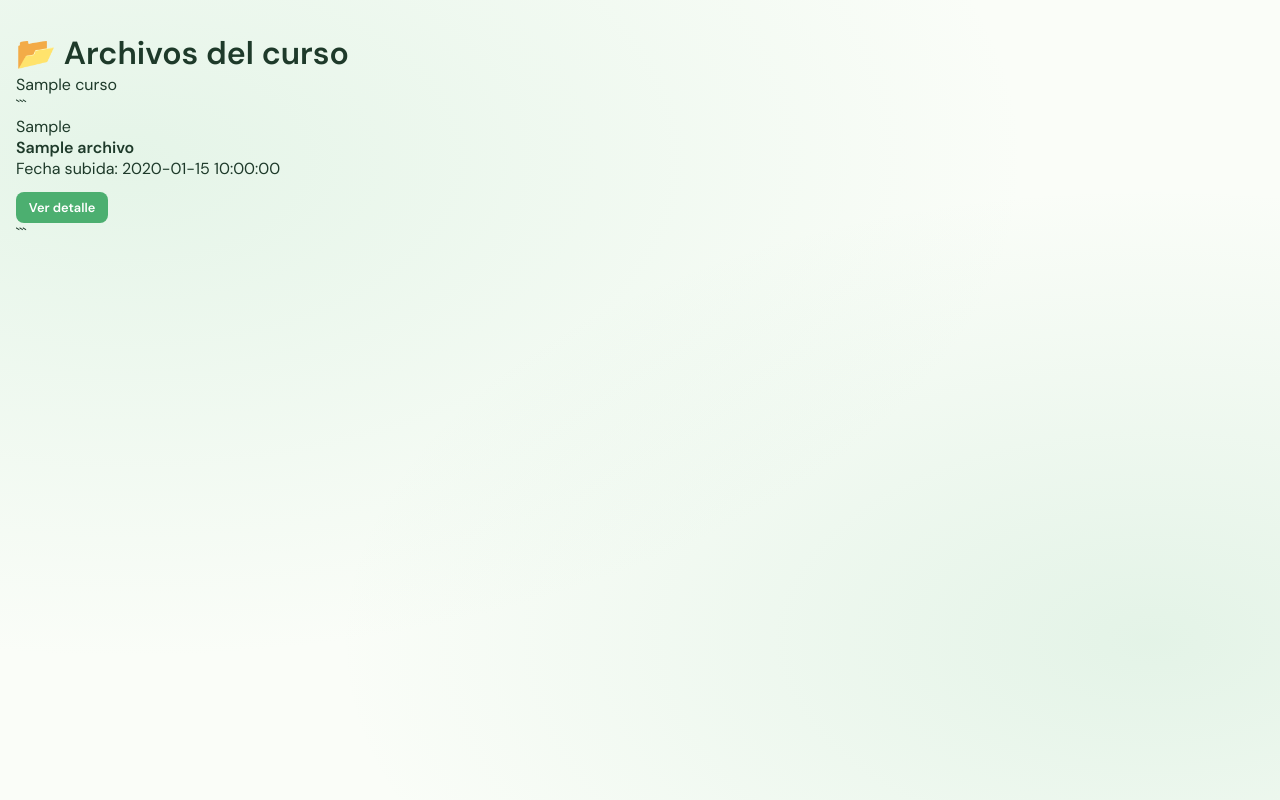
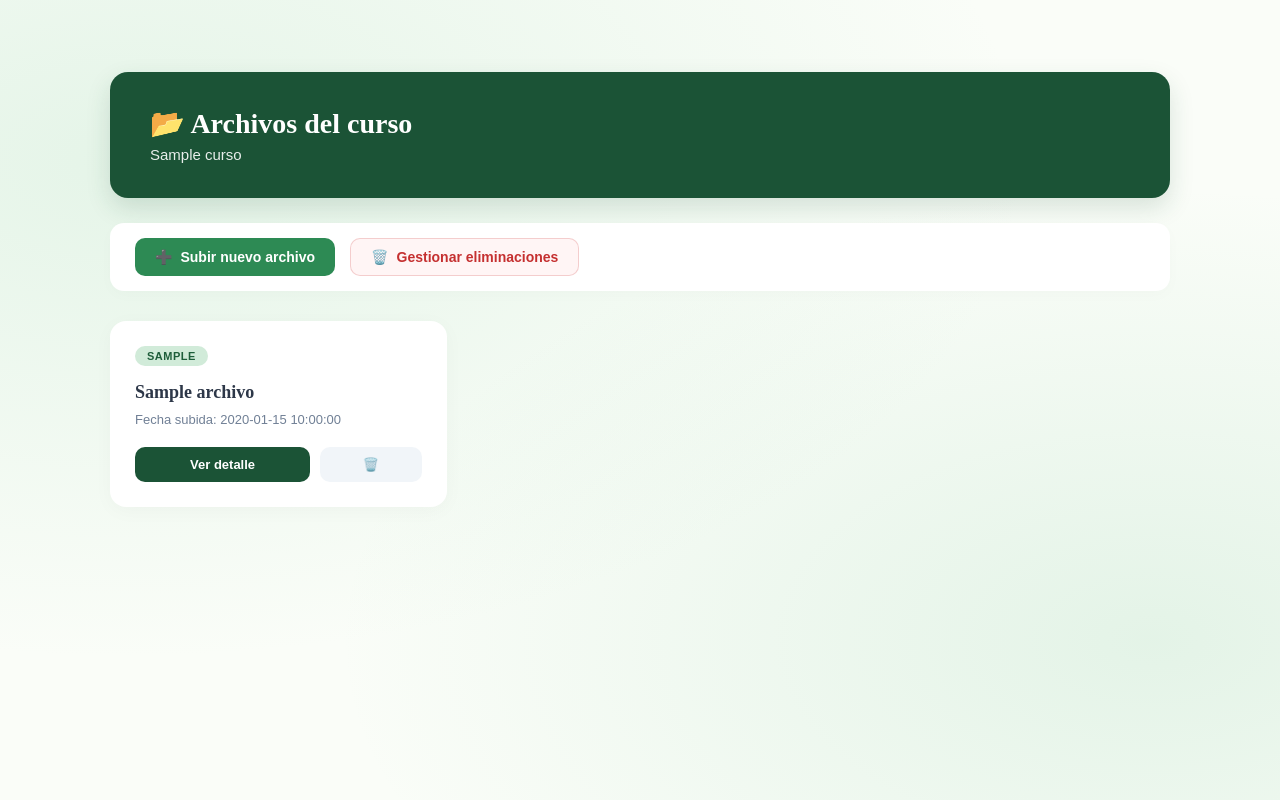
Before and after one commit to DiegoDRTL/Proyecto_IS_Mas-ISO29110, a Flask app: template Proyecto_IS_Mas-ISO29110/templates/archivos.html in a window 1280 px wide. Run offline with Flask 3, Linux system fonts and the light colour scheme; the template is opened without the code that fills it: most values are stand-ins (such as "Sample title", 1, 10 or a date in 2020).

Commit message:
actualizacion de la vista de subir archivos

````diff
--- a/Proyecto_IS_Mas-ISO29110/templates/archivos.html
+++ b/Proyecto_IS_Mas-ISO29110/templates/archivos.html
@@ -1,23 +1,237 @@
 {% extends "base.html" %}
 
-{% block title %}Archivos del curso{% endblock %}
+{% block title %}Archivos del curso - EduCursos{% endblock %}
 
 {% block content %}
+<style>
+    :root {
+        --verde-oscuro: #1b5336;
+        --verde-boton: #2d8a54;
+        --verde-claro-badge: #d1ebd9;
+        --verde-texto-badge: #1e5e3a;
+        --blanco: #ffffff;
+        --texto-oscuro: #2d3748;
+        --texto-mutado: #718096;
+        --bg-principal: #eef7f2;
+        --rojo-suave: #fff5f5;
+        --rojo-texto: #c53030;
+        --rojo-boton: #e53e3e;
+    }
+
+    /* Ajuste del contenedor principal */
+    .main-wrapper {
+        max-width: 1100px;
+        margin: 40px auto;
+        padding: 0 20px;
+        font-family: 'Plus Jakarta Sans', sans-serif;
+    }
+
+    /* --- Banner / Hero del Curso --- */
+    .dashboard-hero {
+        background-color: var(--verde-oscuro);
+        color: var(--blanco);
+        padding: 35px 40px;
+        border-radius: 18px;
+        margin-bottom: 25px;
+        box-shadow: 0 10px 25px rgba(27, 83, 54, 0.15);
+    }
+
+    .dashboard-hero h1 {
+        font-family: 'Playfair Display', serif;
+        font-size: 28px;
+        font-weight: 600;
+        margin-bottom: 6px;
+        display: flex;
+        align-items: center;
+        gap: 10px;
+    }
+
+    .dashboard-hero p {
+        font-size: 15px;
+        opacity: 0.9;
+        font-weight: 500;
+    }
+
+    /* --- Barra de Navegación de Acciones --- */
+    .action-bar {
+        display: flex;
+        gap: 15px;
+        margin-bottom: 30px;
+        background-color: var(--blanco);
+        padding: 15px 25px;
+        border-radius: 14px;
+        box-shadow: 0 4px 15px rgba(0, 0, 0, 0.02);
+    }
+
+    .btn-nav {
+        display: inline-flex;
+        align-items: center;
+        gap: 8px;
+        padding: 10px 20px;
+        border-radius: 10px;
+        font-size: 14px;
+        font-weight: 600;
+        text-decoration: none;
+        transition: all 0.2s ease;
+    }
+
+    .btn-nav-primary {
+        background-color: var(--verde-boton);
+        color: var(--blanco) !important;
+    }
+
+    .btn-nav-primary:hover {
+        background-color: var(--verde-oscuro);
+        transform: translateY(-1px);
+    }
+
+    .btn-nav-danger {
+        background-color: var(--rojo-suave);
+        color: var(--rojo-texto) !important;
+        border: 1px solid rgba(197, 48, 48, 0.2);
+    }
+
+    .btn-nav-danger:hover {
+        background-color: var(--rojo-texto);
+        color: var(--blanco) !important;
+        transform: translateY(-1px);
+    }
+
+    /* --- Sección de Contenido y Grid --- */
+    .courses-section {
+        margin-top: 20px;
+    }
+
+    .course-list {
+        display: grid;
+        grid-template-columns: repeat(auto-fill, minmax(280px, 1fr));
+        gap: 25px;
+    }
+
+    /* --- Tarjeta de Archivo --- */
+    .course-card {
+        background-color: var(--blanco);
+        border-radius: 16px;
+        padding: 25px;
+        box-shadow: 0 4px 20px rgba(0, 0, 0, 0.03);
+        display: flex;
+        flex-direction: column;
+        align-items: flex-start;
+        position: relative;
+        transition: transform 0.2s, box-shadow 0.2s;
+    }
+
+    .course-card:hover {
+        transform: translateY(-4px);
+        box-shadow: 0 8px 30px rgba(0, 0, 0, 0.06);
+    }
+
+    .tag {
+        display: inline-block;
+        background-color: var(--verde-claro-badge);
+        color: var(--verde-texto-badge);
+        padding: 4px 12px;
+        border-radius: 12px;
+        font-size: 11px;
+        text-transform: uppercase;
+        font-weight: 700;
+        letter-spacing: 0.5px;
+        margin-bottom: 15px;
+    }
+
+    .course-card h4 {
+        font-family: 'Playfair Display', serif;
+        font-size: 18px;
+        color: var(--texto-oscuro);
+        margin-bottom: 8px;
+        line-height: 1.3;
+        font-weight: 600;
+    }
+
+    .course-card p {
+        font-size: 13px;
+        color: var(--texto-mutado);
+        margin-bottom: 20px;
+        margin-top: auto;
+    }
+
+    /* Contenedor de botones dentro de la tarjeta */
+    .card-actions {
+        display: flex;
+        gap: 10px;
+        width: 100%;
+    }
+
+    .btn-card {
+        text-align: center;
+        padding: 10px 14px;
+        border-radius: 10px;
+        font-size: 13px;
+        font-weight: 600;
+        text-decoration: none;
+        transition: background-color 0.2s;
+    }
+
+    .btn-detalle {
+        flex: 2;
+        background-color: var(--verde-oscuro);
+        color: var(--blanco) !important;
+    }
+
+    .btn-detalle:hover {
+        background-color: var(--verde-boton);
+    }
+
+    .btn-eliminar-card {
+        flex: 1;
+        background-color: #f1f5f9;
+        color: var(--texto-oscuro) !important;
+        display: flex;
+        justify-content: center;
+        align-items: center;
+    }
+
+    .btn-eliminar-card:hover {
+        background-color: var(--rojo-texto);
+        color: var(--blanco) !important;
+    }
+
+    /* --- Estado Vacío --- */
+    .card-vacia {
+        background-color: var(--blanco);
+        border-radius: 16px;
+        padding: 40px;
+        text-align: center;
+        box-shadow: 0 4px 20px rgba(0, 0, 0, 0.03);
+    }
+
+    .card-vacia p {
+        color: var(--texto-mutado);
+        font-size: 15px;
+        font-weight: 500;
+    }
+</style>
+
+<div class="main-wrapper">
 
     <div class="dashboard-hero">
         <h1>📂 Archivos del curso</h1>
         <p>{{ curso.nombre }}</p>
     </div>
 
+    <div class="action-bar">
+        <a href="{{ url_for('subir_archivo.curso_route_handler') }}" class="btn-nav btn-nav-primary">
+            <span>➕</span> Subir nuevo archivo
+        </a>
+        <a href="{{ url_for('archivo.vista_eliminar', id_curso=curso.id_curso) if 'archivo.vista_eliminar' in url_for._self_.url_map._rules_by_endpoint else '#' }}" class="btn-nav btn-nav-danger">
+            <span>🗑️</span> Gestionar eliminaciones
+        </a>
+    </div>
+
     <div class="courses-section">
-
-```
         {% if archivos %}
-
             <div class="course-list">
-
                 {% for archivo in archivos %}
-
                 <div class="course-card">
 
                     <span class="tag">
@@ -27,44 +241,27 @@
                     <h4>{{ archivo.nombre }}</h4>
 
                     <p>
-                Fecha subida:
-                {{ archivo.fecha_subida }}
+                        Fecha subida: {{ archivo.fecha_subida }}
                     </p>
 
-            <a
-                href="{{ url_for('archivo.detalle_archivo',
-                id_curso=curso.id_curso,
-                id_archivo=archivo.id_archivo) }}"
-                style="
-                    display:inline-block;
-                    margin-top:0.8rem;
-                    padding:0.45rem 0.8rem;
-                    background:var(--green-main);
-                    color:white;
-                    border-radius:8px;
-                    text-decoration:none;
-                    font-size:0.8rem;
-                    font-weight:600;
-                "
-            >
+                    <div class="card-actions">
+                        <a href="{{ url_for('archivo.detalle_archivo', id_curso=curso.id_curso, id_archivo=archivo.id_archivo) }}" class="btn-card btn-detalle">
                             Ver detalle
                         </a>
+                        <a href="{{ url_for('archivo.eliminar_archivo', id_archivo=archivo.id_archivo) if 'archivo.eliminar_archivo' in url_for._self_.url_map._rules_by_endpoint else '#' }}" class="btn-card btn-eliminar-card" title="Eliminar archivo">
+                            🗑️
+                        </a>
+                    </div>
 
                 </div>
-
                 {% endfor %}
+            </div>
+        {% else %}
+            <div class="card-vacia">
+                <p>No hay archivos disponibles en este curso todavía.</p>
+            </div>
+        {% endif %}
+    </div>
 
 </div>
-
-{% else %}
-
-    <div class="card">
-        <p>No hay archivos en este curso.</p>
-    </div>
-
-{% endif %}
-```
-
-</div>
-
 {% endblock %}
````
Lines whose indentation alone changed are shown as unchanged.
